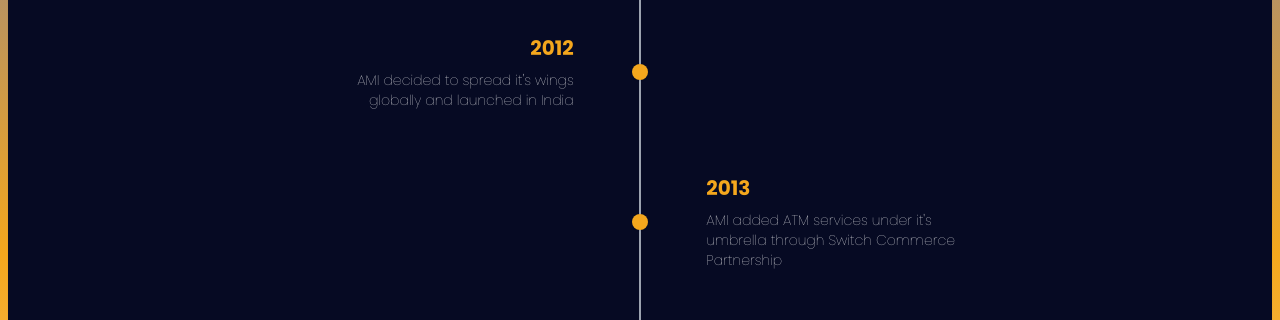
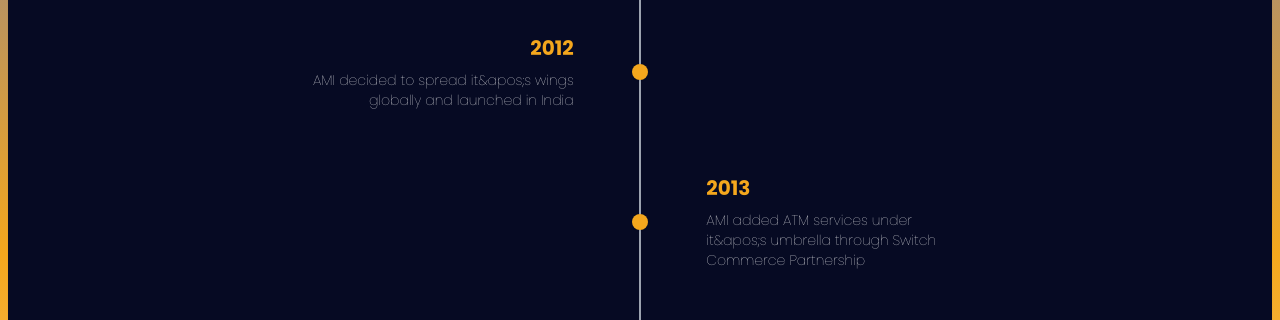
Before and after one commit to thecodizt/labs-ami-web, a Next.js app: page /company in a window 1280 px wide. Shown: the part 610-930 px from the top of the page. Built offline with nearby package versions, Linux system fonts and the light colour scheme.

Commit message:
FIX: Single quote

```diff
--- a/app/(public)/about/page.tsx
+++ b/app/(public)/about/page.tsx
@@ -273,7 +273,7 @@
 								costs, and enhance their overall operational
 								efficiency. Our goal is to empower our partners
 								and merchants with the tools they need to
-								succeed in today's competitive market.
+								succeed in today&apos;s competitive market.
 							</MoveUpFadeInSection>
 						</div>
 						<div className="bg-white rounded-lg shadow-sm flex flex-col p-4 h-full items-start justify-between">
@@ -304,7 +304,7 @@
 								costs, and enhance their overall operational
 								efficiency. Our goal is to empower our partners
 								and merchants with the tools they need to
-								succeed in today's competitive market.
+								succeed in today&apos;s competitive market.
 							</MoveUpFadeInSection>
 						</div>
 					</div>
@@ -391,7 +391,7 @@
 								costs, and enhance their overall operational
 								efficiency. Our goal is to empower our partners
 								and merchants with the tools they need to
-								succeed in today's competitive market.
+								succeed in today&apos;s competitive market.
 							</MoveUpFadeInSection>
 						</div>
 					</div>
@@ -550,7 +550,7 @@
 								costs, and enhance their overall operational
 								efficiency. Our goal is to empower our partners
 								and merchants with the tools they need to
-								succeed in today's competitive market.
+								succeed in today&apos;s competitive market.
 							</MoveUpFadeInSection>
 						</div>
 						<div className="bg-white rounded-lg shadow-sm flex flex-col p-4 h-full items-start justify-between">
@@ -572,7 +572,7 @@
 								costs, and enhance their overall operational
 								efficiency. Our goal is to empower our partners
 								and merchants with the tools they need to
-								succeed in today's competitive market.
+								succeed in today&apos;s competitive market.
 							</MoveUpFadeInSection>
 						</div>
 					</div>
@@ -735,7 +735,7 @@
 								costs, and enhance their overall operational
 								efficiency. Our goal is to empower our partners
 								and merchants with the tools they need to
-								succeed in today's competitive market.
+								succeed in today&apos;s competitive market.
 							</MoveUpFadeInSection>
 						</div>
 						<div className="bg-white rounded-lg shadow-sm flex flex-col p-4 h-full items-start justify-between">
@@ -766,7 +766,7 @@
 								costs, and enhance their overall operational
 								efficiency. Our goal is to empower our partners
 								and merchants with the tools they need to
-								succeed in today's competitive market.
+								succeed in today&apos;s competitive market.
 							</MoveUpFadeInSection>
 						</div>
 					</div>
--- a/app/(public)/company/page.tsx
+++ b/app/(public)/company/page.tsx
@@ -15,11 +15,11 @@
 		},
 		{
 			year: 2012,
-			event: "AMI decided to spread it's wings globally and launched in India",
+			event: "AMI decided to spread it&apos;s wings globally and launched in India",
 		},
 		{
 			year: 2013,
-			event: "AMI added ATM services under it's umbrella through Switch Commerce Partnership",
+			event: "AMI added ATM services under it&apos;s umbrella through Switch Commerce Partnership",
 		},
 		{
 			year: 2014,
```
